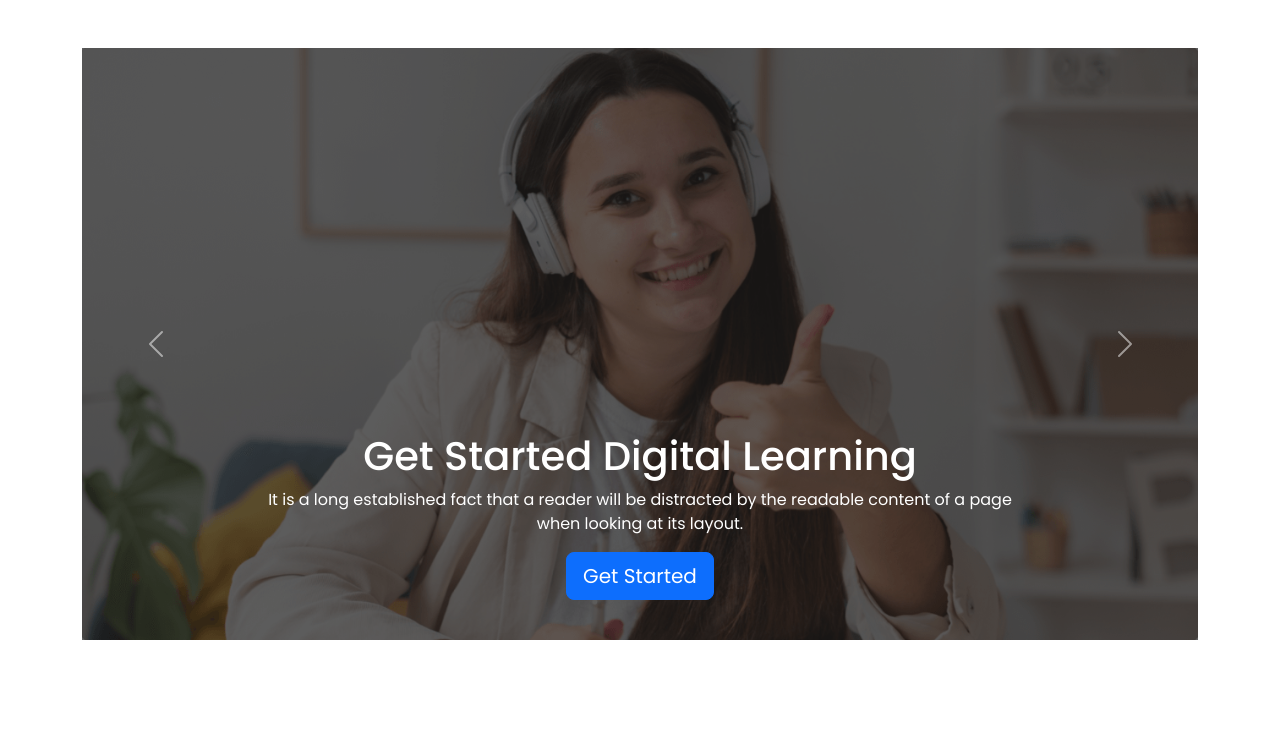
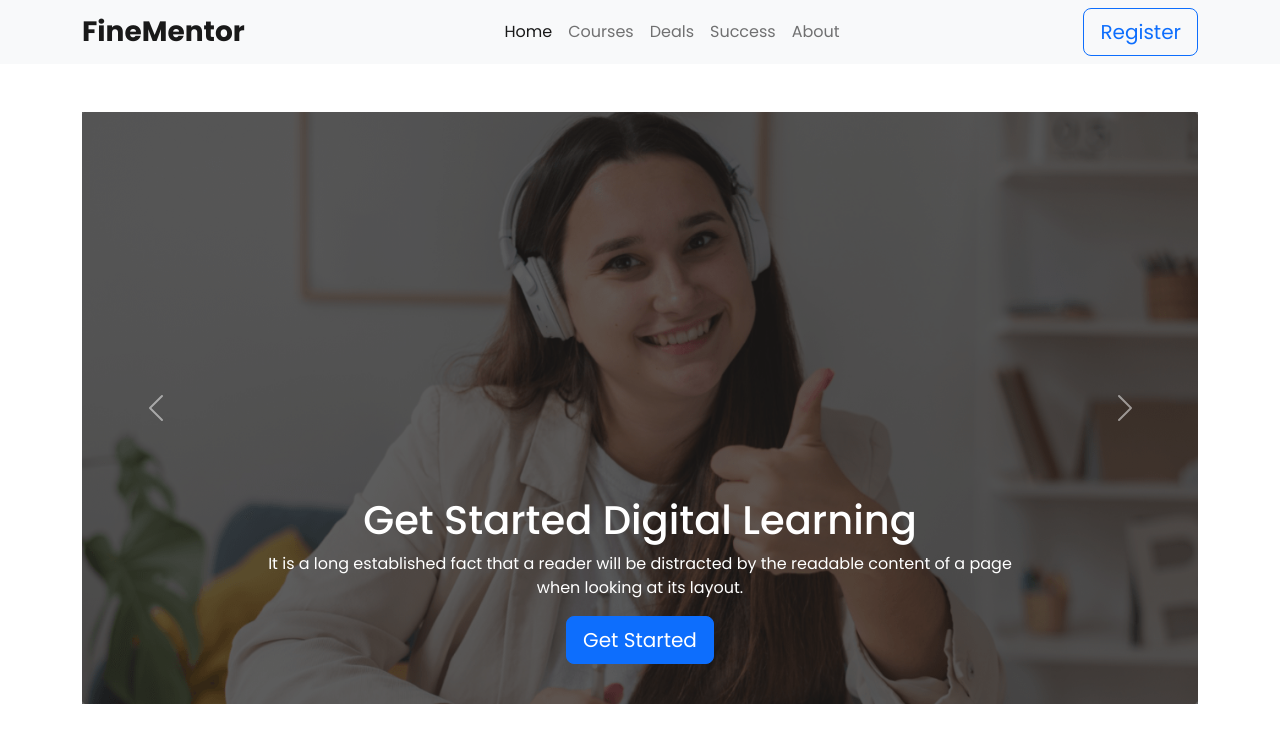
Before and after one commit to robiulislam2520/fine-mentor, a plain HTML site: page index.html in a window 1280 px wide. Shown: the top 733 px of the page. Drawn offline with nearby package versions, Linux system fonts and the light colour scheme.

Commit message:
Navbar section Done

```diff
--- a/css/style.css
+++ b/css/style.css
@@ -30,6 +30,12 @@ body{
     height: 100%;
     background:rgba(29, 29, 29, 0.7);
 }
+.navbar-expand-lg .navbar-collapse{
+    justify-content: center;
+}
+.mobile_btn{
+    display: none;
+}
 
 
 @media screen and (max-width:576px) {
@@ -50,4 +56,10 @@ body{
     .carousel-item img{
         height: 262px;
     }
+    .desktop-btn{
+        display: none;
+    }
+    .mobile_btn{
+        display: block;
+    }
 }
--- a/index.html
+++ b/index.html
@@ -18,6 +18,48 @@
 <body>
 
     <!-- Header Section -->
+    <header class="header_section bg-light sticky-top">
+        <div class="container">
+            <div class="row">
+                <nav class="navbar navbar-expand-lg">
+                      <div class="container">
+                        <a class="navbar-brand" href="./index.html">
+                            <span class="fw-bold h3">FineMentor</span>
+                        </a>
+                        <button class="navbar-toggler" type="button" data-bs-toggle="collapse" data-bs-target="#navbarNav" aria-controls="navbarNav" aria-expanded="false" aria-label="Toggle navigation">
+                            <span class="navbar-toggler-icon"></span>
+                        </button>
+                      <div class="collapse navbar-collapse" id="navbarNav">
+                          <ul class="navbar-nav">
+                          <li class="nav-item">
+                              <a class="nav-link active" aria-current="page" href="#">Home</a>
+                          </li>
+                          <li class="nav-item">
+                              <a class="nav-link" href="#">Courses</a>
+                            </li>
+                            <li class="nav-item">
+                                <a class="nav-link" href="#">Deals</a>
+                            </li>
+                            <li class="nav-item">
+                                <a class="nav-link" href="#">Success</a>
+                            </li>
+                            <li class="nav-item">
+                                <a class="nav-link" href="#">About</a>
+                            </li>
+                            <li class="nav-item">
+                                <button class="btn btn-outline-primary mobile_btn">Register</button>
+                            </li>
+                        </ul>
+                    </div>
+                    <div class="desktop-btn">
+                        <button class="btn btn-outline-primary btn-lg">Register</button>
+                    </div>
+                </div>
+                  </nav>
+            </div>
+        </div>
+    </header>
+
     <!-- Main Section -->
     <main>
         <!-- Slider Section -->
```
